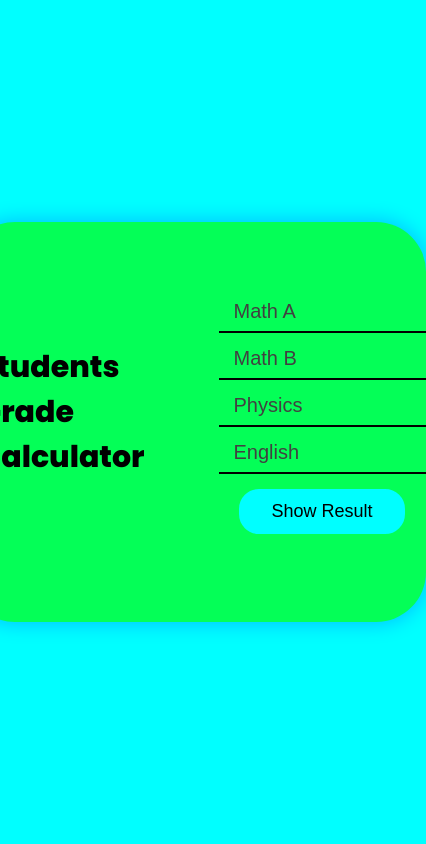
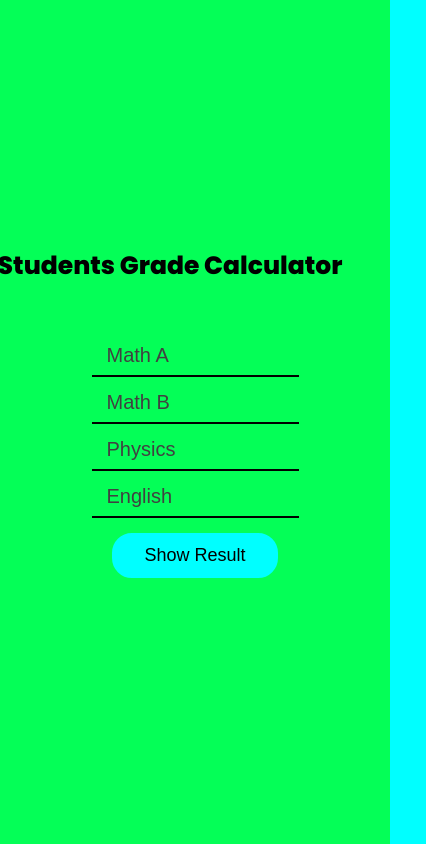
Before and after one commit to shoaibmeher/Studentresultcalculate, a plain HTML site: page index.html in a window 390 px wide. Shown: the whole page, 426 px wide, since content can reach past the window. Drawn offline with Linux system fonts and the light colour scheme.

Commit message:
Update index.css

```diff
--- a/index.css
+++ b/index.css
@@ -97,3 +97,45 @@ button:hover{
     border: 2px solid aqua;
     cursor: pointer;
 }
+/* Responsive code */
+@media only screen and (max-width: 500px) {
+  .first {
+    background-color: rgb(4, 255, 87);
+    display: flex;
+    flex-direction: column;
+    justify-content: center;
+    align-items: center;
+    height: 100vh;
+    width: 100vw;
+    border-radius: 0PX;
+  }
+
+  .main {
+
+    flex-direction: column;
+    align-items: center;
+    margin-bottom: 20px;
+  }
+  h1 {
+    font-size: 25px;
+    font-weight: 800;
+  }
+  h2 {
+    font-size: 20px;
+    font-weight: 500;
+    margin: 0px 20px;
+  }
+  .left {
+    margin-bottom: 50px;
+  border: none;
+    padding: 0px;
+    color: #000000;
+    width: 100%;
+    text-align: center;
+
+  }
+  .right {
+margin: 0PX;
+  }
+
+}
```
